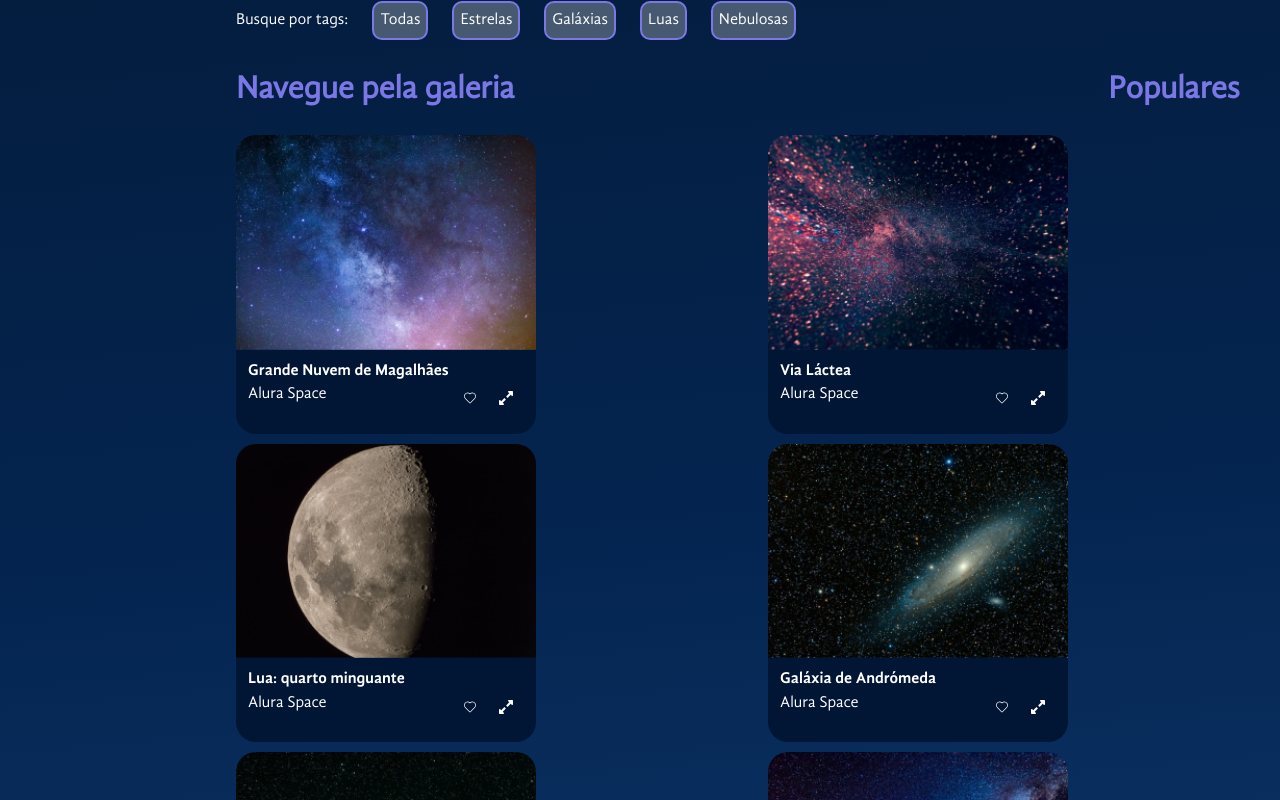
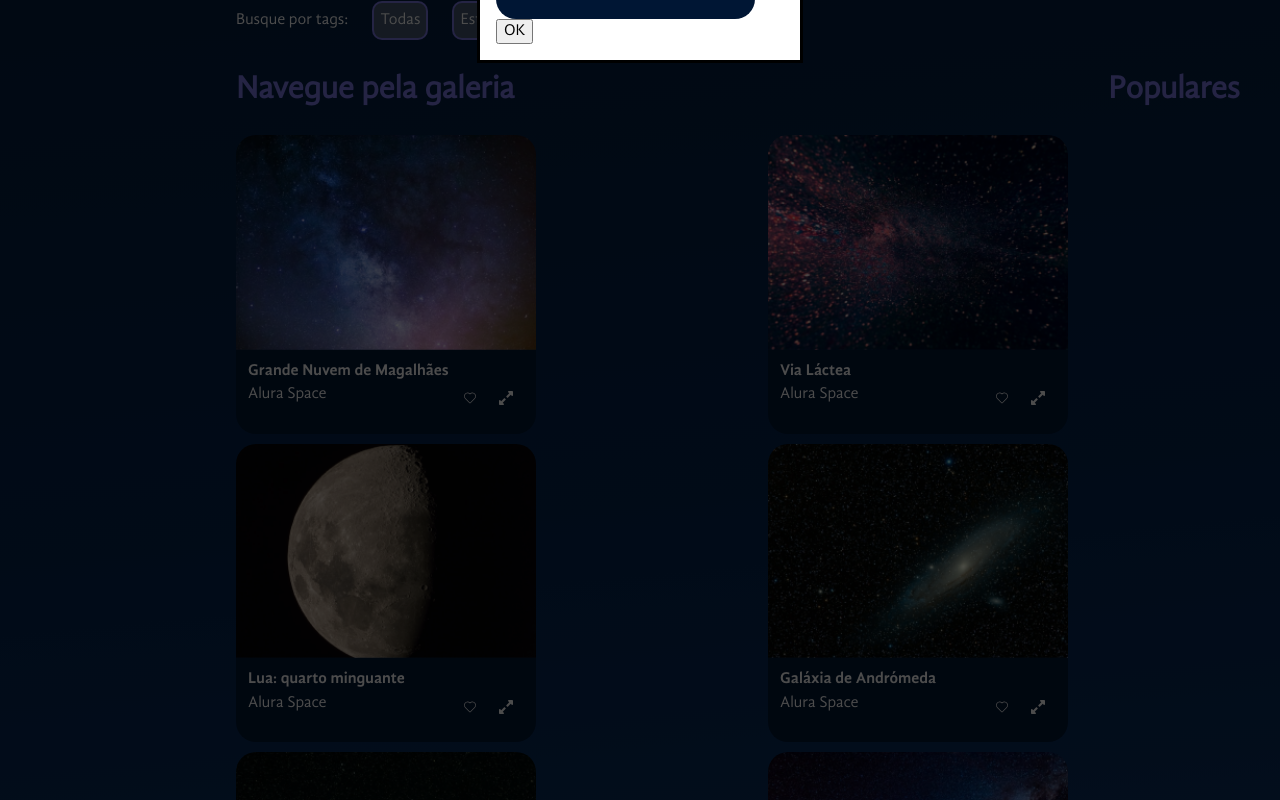
Before and after one commit to gabriielk0/space-app, a React (Vite) app: page / in a window 1280 px wide. Both pictures are taken after a click on the button 506 px from the left and 963 px from the top of the page. Shown: the part 563-1363 px from the top of the page. Built offline with nearby package versions, Linux system fonts and the light colour scheme.

Commit message:
Adicionando Modal Zoom

```diff
--- a/src/App.jsx
+++ b/src/App.jsx
@@ -1,13 +1,13 @@
+/* eslint-disable no-unused-vars */
 import styled from "styled-components";
 import EstilosGlobais from "./componentes/EstilosGlobais";
 import Cabecalho from "./componentes/Cabecalho";
 import BarraLateral from "./componentes/BarraLateral";
 import Banner from "./componentes/Banner";
 import Galeria from "./componentes/Galeria";
-import Fotos from "./fotos.json"
+import Fotos from "./fotos.json";
 import { useState } from "react";
-
-
+import ModalZoom from "./componentes/ModalZoom";
 
 const FundoGradiente = styled.div`
   background: linear-gradient(
@@ -39,9 +39,8 @@
 `;
 
 function App() {
-  // eslint-disable-next-line no-unused-vars
-  const [fotosDaGaleria, setFotosDaGaleria] = useState(Fotos)
-
+  const [fotosDaGaleria, setFotosDaGaleria] = useState(Fotos);
+  const [fotoSelecionada, setFotoSelecionada] = useState(null);
   return (
     <FundoGradiente>
       <EstilosGlobais />
@@ -51,10 +50,14 @@
           <BarraLateral />
           <ConteudoGaleria>
             <Banner />
-            <Galeria fotos={fotosDaGaleria}/>
+            <Galeria
+              aoFotoSelecionada={(foto) => setFotoSelecionada(foto)}
+              fotos={fotosDaGaleria}
+            />
           </ConteudoGaleria>
         </Container>
       </AppContainer>
+      <ModalZoom foto={fotoSelecionada}/>
     </FundoGradiente>
   );
 }
--- a/src/componentes/Galeria/index.jsx
+++ b/src/componentes/Galeria/index.jsx
@@ -1,40 +1,45 @@
-import styled from "styled-components"
-import Titulo from "../Titulo"
-import Populares from "./Populares"
-import Tags from "./Tags"
-import Imagem from "../Imagem"
+import styled from "styled-components";
+import Titulo from "../Titulo";
+import Populares from "./Populares";
+import Tags from "./Tags";
+import Imagem from "../Imagem";
 
 const GaleriaContainer = styled.div`
   display: flex;
-`
+`;
 const SecaoFluida = styled.section`
   flex-grow: 1;
-`
+`;
 
 const ImagemContainer = styled.section`
   display: flex;
   justify-content: space-between;
   flex-wrap: wrap;
   gap: 10px;
-`
+`;
 
 // eslint-disable-next-line react/prop-types
-const Galeria = ({fotos = [] }) => {
+const Galeria = ({ fotos = [], aoFotoSelecionada }) => {
   return (
     <>
       <Tags />
       <GaleriaContainer>
         <SecaoFluida>
-
           <Titulo>Navegue pela galeria</Titulo>
           <ImagemContainer>
-                    {fotos.map(foto => <Imagem key={foto.id} foto={foto}/>)}
+            {fotos.map((foto) => (
+              <Imagem
+                aoZoomSolicitado={aoFotoSelecionada}
+                key={foto.id}
+                foto={foto}
+              />
+            ))}
           </ImagemContainer>
         </SecaoFluida>
-                <Populares/>
+        <Populares />
       </GaleriaContainer>
     </>
-    )
-}
+  );
+};
 
-export default Galeria
+export default Galeria;
--- a/src/componentes/Imagem/index.jsx
+++ b/src/componentes/Imagem/index.jsx
@@ -4,73 +4,83 @@
 
 /* eslint-disable react/prop-types */
 const Figure = styled.figure`
-  width: ${(props) => (props.$expandida ? '90%' : '460px')};
+  width: ${(props) => (props.$expandida ? "90%" : "460px")};
   max-width: 300px;
   display: flex;
   flex-direction: column;
   margin: 0;
-`
+`;
 
 const ImgEstilizada = styled.img`
   max-width: 100%;
   border-radius: 20px 20px 0 0;
-`
+`;
 
 const FigCaptionEstilizada = styled.figcaption`
-  color:#FFFFFF;
+  color: #ffffff;
   background-color: #001634;
   max-width: 100%;
-  border-radius:  0 0 20px 20px;
+  border-radius: 0 0 20px 20px;
   padding: 12px;
   box-sizing: border-box;
-  h3{
-    font-family: 'GandhiSansBold'
+  h3 {
+    font-family: "GandhiSansBold";
   }
   h4 {
-    flex-grow: 1
-    }
+    flex-grow: 1;
+  }
   h3,
-  h4{
+  h4 {
     margin: 0;
     font-size: 16px;
   }
-`
+`;
 
 const TituloEstilizado = styled.h3`
   font-size: 20px;
   font-weight: 700;
   margin-bottom: 0;
-`
+`;
 
 const RodapeEstilizado = styled.footer`
   display: flex;
-  justify-content:space-between;
-`
-
+  justify-content: space-between;
+`;
 
 const FonteEstilizada = styled.p`
-  font-family: 'GandhiSansRegular';
+  font-family: "GandhiSansRegular";
   margin-top: 5px;
   font-size: 16px;
   font-weight: 400;
-`
+`;
 const BotaoEstilizado = styled.button`
   background: none;
   border: none;
   padding: 10px;
-`
+  cursor: pointer;
+`;
 
-const Imagem = ({ foto }) => {
+const Imagem = ({ foto, expandida = false, aoZoomSolicitado }) => {
   return (
-    <Figure>
+    <Figure $expandida={expandida} id={`foto-${foto.id}`}>
       <ImgEstilizada src={foto.path} alt={foto.alt} />
       <FigCaptionEstilizada>
         <TituloEstilizado>{foto.titulo}</TituloEstilizado>
         <RodapeEstilizado>
           <FonteEstilizada>{foto.fonte}</FonteEstilizada>
           <div>
-            <BotaoEstilizado><CiHeart style={{ color: 'white'}} /></BotaoEstilizado>
-            <BotaoEstilizado><FaExpandAlt style={{ color: 'white'}}/></BotaoEstilizado>
+            <BotaoEstilizado>
+              <CiHeart style={{ color: "white" }} />
+            </BotaoEstilizado>
+            {!expandida &&
+              <BotaoEstilizado
+                aria-hidden={expandida}
+                onClick={() => {console.log("fotoSelecionada");
+                  aoZoomSolicitado(foto)}}
+              >
+                <FaExpandAlt style={{ color: "white" }} />
+              </BotaoEstilizado>
+            }
           </div>
         </RodapeEstilizado>
       </FigCaptionEstilizada>
--- /dev/null
+++ b/src/componentes/ModalZoom/index.jsx
@@ -0,0 +1,37 @@
+import styled from "styled-components";
+import Imagem from "../Imagem";
+
+const Overlay = styled.div`
+  background-color: rgba(0, 0, 0, 0.7);
+  position: fixed;
+  top: 0;
+  right: 0;
+  bottom: 0;
+  left: 0;
+`
+
+const DialogEstilizado = styled.dialog`
+    position: absolute;
+    top: 294px;
+`
+
+/* eslint-disable react/prop-types */
+const ModalZoom = ({ foto }) => {
+  return (
+    <>
+      {foto && (
+        <>
+          <Overlay />
+          <DialogEstilizado open={!!foto}>
+            <Imagem foto={foto} expandida={true} />
+            <form method="dialog">
+              <button>OK</button>
+            </form>
+          </DialogEstilizado>
+        </>
+      )}
+    </>
+  );
+};
+
+export default ModalZoom;
```
Lines whose indentation alone changed are shown as unchanged.
